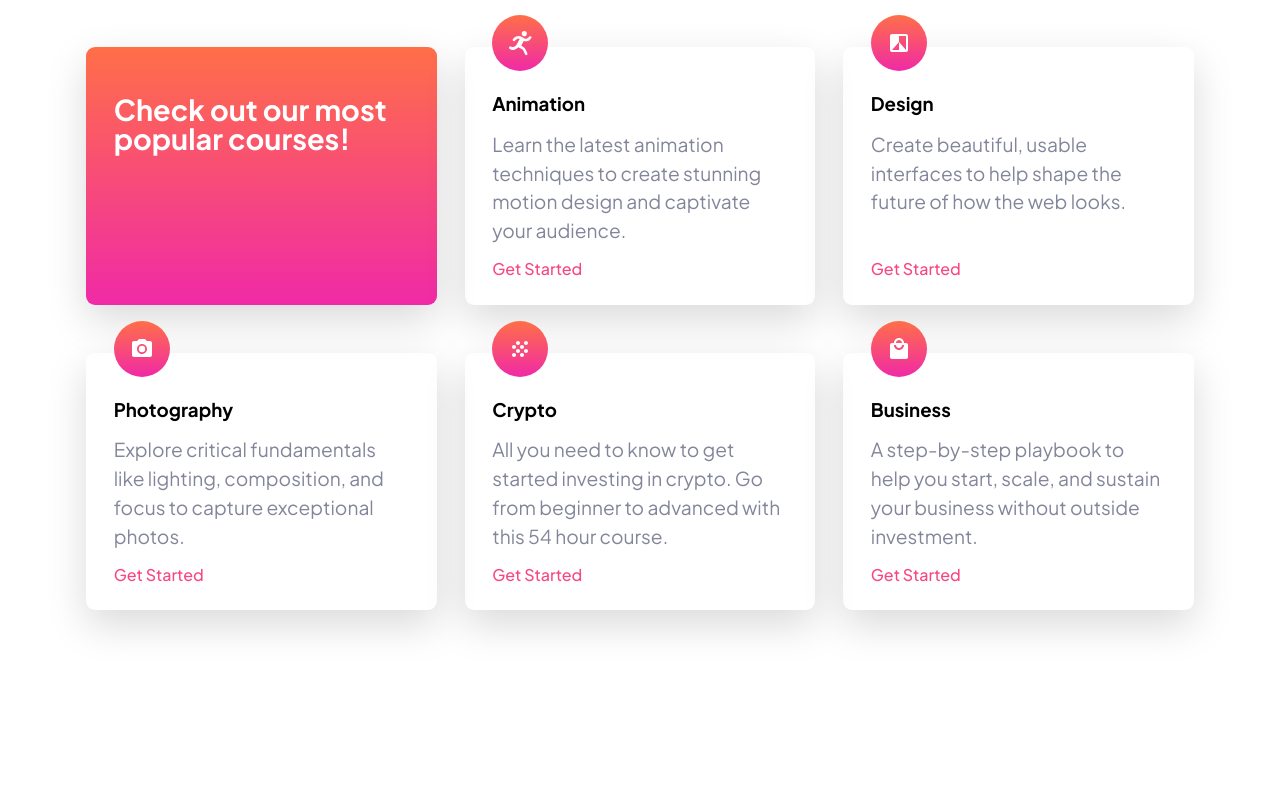
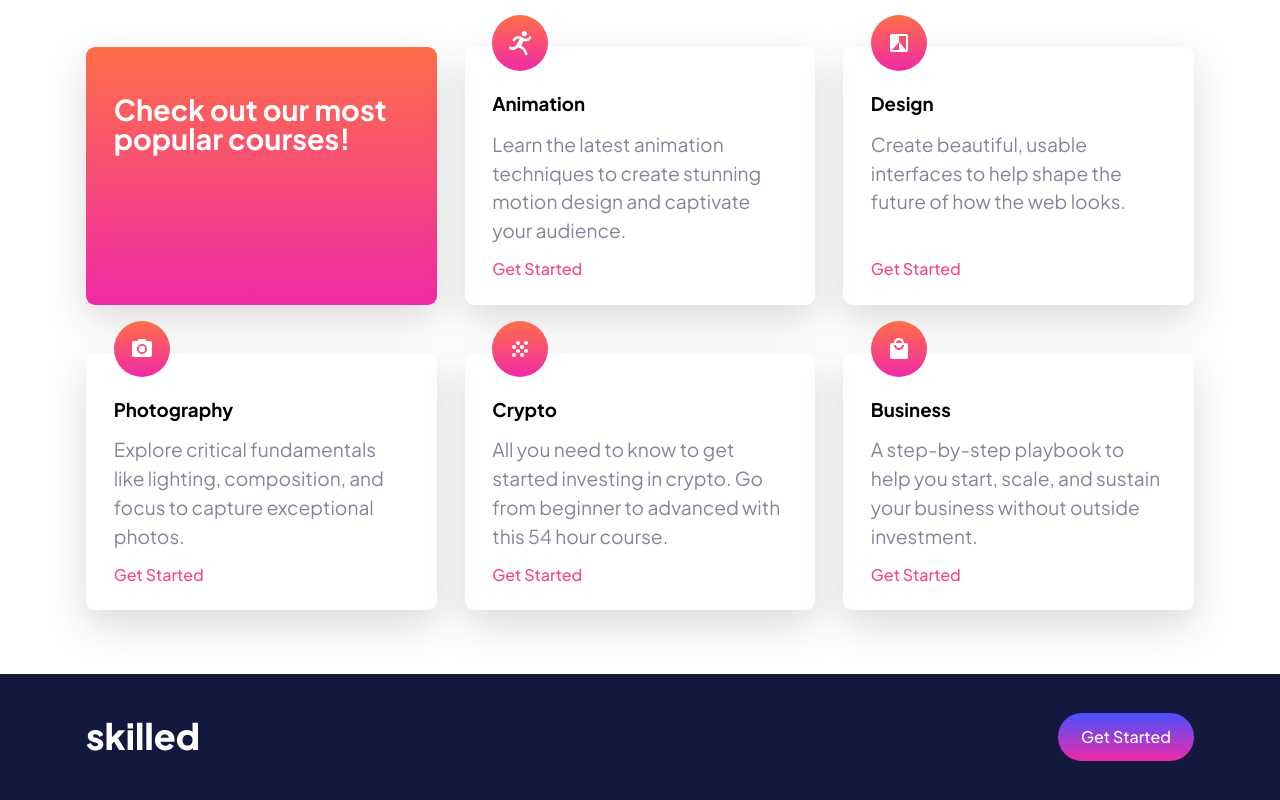
Before and after one commit to PIQON/SkilledLandingPage, a plain HTML site: page index.html in a window 1280 px wide. Shown: the part 612-1412 px from the top of the page. Before the commit the page ends 1286 px from the top, so only its background shows below. Drawn offline with Linux system fonts and the light colour scheme.

Commit message:
Work with HTML,CSS
Add a footer.

```diff
--- a/index.html
+++ b/index.html
@@ -121,5 +121,21 @@
         </section>
       </main>
     </div>
+    <footer class="footer">
+      <div class="wrapper">
+        <div class="footer__content">
+          <a href="#" class="logo">
+            <img
+              src="./assets/logo-light.svg"
+              alt="skilled"
+              class="logo__image"
+            />
+          </a>
+          <a href="#" class="link link--started link--secondary-gradient">
+            Get Started
+          </a>
+        </div>
+      </div>
+    </footer>
   </body>
 </html>
--- a/style/style.css
+++ b/style/style.css
@@ -137,6 +137,17 @@ body {
   top: -2rem;
 }
 
+.footer {
+  background-color: var(--color-primary-400);
+  padding: var(--fs-600) 0;
+}
+
+.footer__content {
+  display: flex;
+  align-items: center;
+  justify-content: space-between;
+}
+
 .link:link,
 .link:visited {
   display: inline-block;
@@ -164,6 +175,14 @@ body {
   background-image: linear-gradient(
     var(--color-gradient-400),
     var(--color-gradient-300)
+  );
+}
+
+.link--secondary-gradient:link,
+.link--secondary-gradient:visited {
+  background-image: linear-gradient(
+    var(--color-gradient-200),
+    var(--color-gradient-100)
   );
 }
 
```
